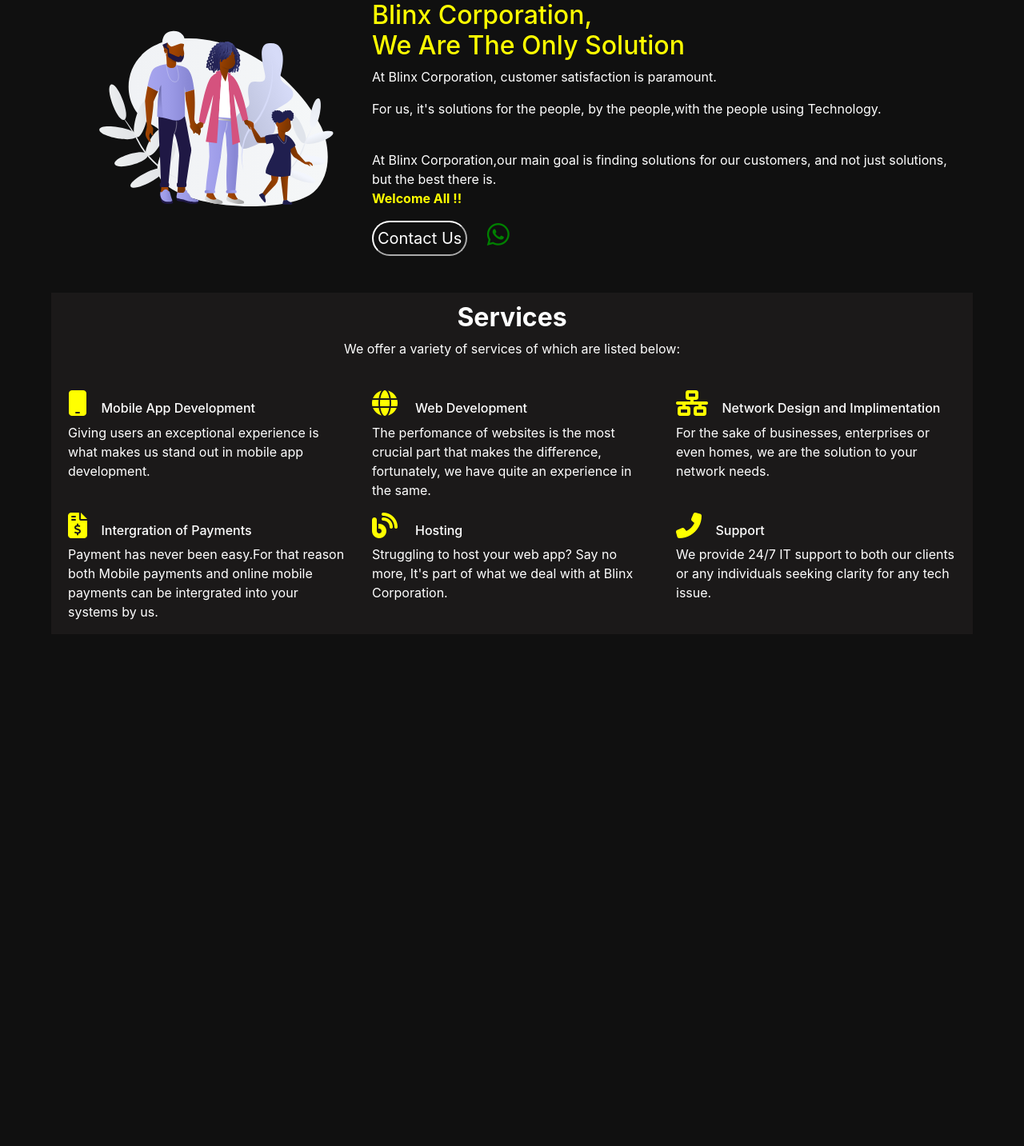
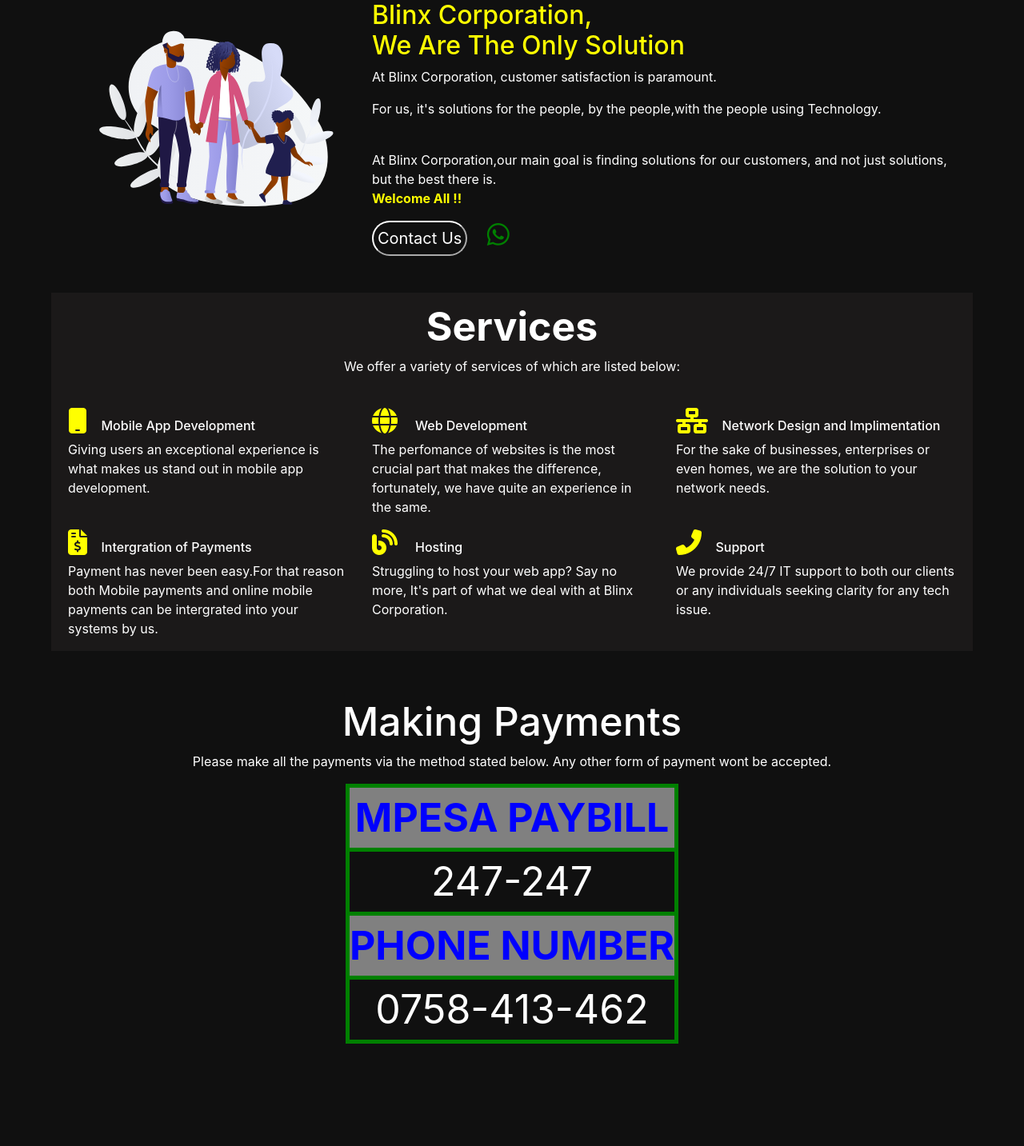
Before and after one commit to aknjoroge/Blinx-Frontend, a PHP site: page / in a window 1280 px wide. Shown: the part 186-1619 px from the top of the page at 80% size. Before the commit the page ends 961 px from the top, so only its background shows below. Run offline with PHP 8.4, Linux system fonts and the light colour scheme; some libraries are stand-ins or nearby versions.

Commit message:
added payment section

```diff
--- a/index.html
+++ b/index.html
@@ -43,7 +43,7 @@
             <a class="nav-link" href="index.html#service-section">Services</a>
           </li>
           <li class="nav-item active">
-            <a class="nav-link" href="index.html#payment-section">Payments</a>
+            <a class="nav-link" href="index.html#making-payments">Payments</a>
           </li>
           <li class="nav-item active">
             <a class="nav-link" href="#">Projects</a>
@@ -122,6 +122,29 @@
 
 </div><!--end of services section-->
 
+<!--Making Payment section-->
+<div class="payments" id="making-payments">
+  <h3 class="payments-heading"> Making Payments</h3>
+  <p class="payments-paragraph">Please make all the payments via the method stated below. Any other form of payment wont be accepted.</p>
+
+  <table class="payment-table">
+    <tr>
+    <th>MPESA PAYBILL</th>
+  </tr>
+  <tr>
+    <td>247-247</td>
+  </tr>
+  <tr>
+    <th>PHONE NUMBER</th>
+  </tr>
+  <tr>
+    <td>0758-413-462</td>
+  </tr>
+  </table>
+</div>
+<!--End of making Payment section-->
+
+
 
 </div><!--end of main container-->
 
--- a/static/css/style.css
+++ b/static/css/style.css
@@ -70,6 +70,7 @@ body{
 }
 .services-heading{
     text-align: center;
+    font-size: 50px;
     font-weight: bold;
     color: #fff;
 }
@@ -83,3 +84,29 @@ body{
     color: yellow;
     padding-right: 5%;
 }
+
+/* payment section */
+#making-payments{
+    background-color:#101010;
+}
+.payments{
+    padding-top: 5%;
+}
+.payments-heading{
+    text-align: center;
+    font-size: 50px;
+}
+.payments-paragraph{
+    text-align: center;
+}
+.payment-table,th, td{
+    border: 5px solid green ;
+    font-size: 50px;
+    text-align: center;
+    margin-left: auto;
+  margin-right: auto;
+}
+th{
+    background-color: gray;
+    color: blue;
+}
```
